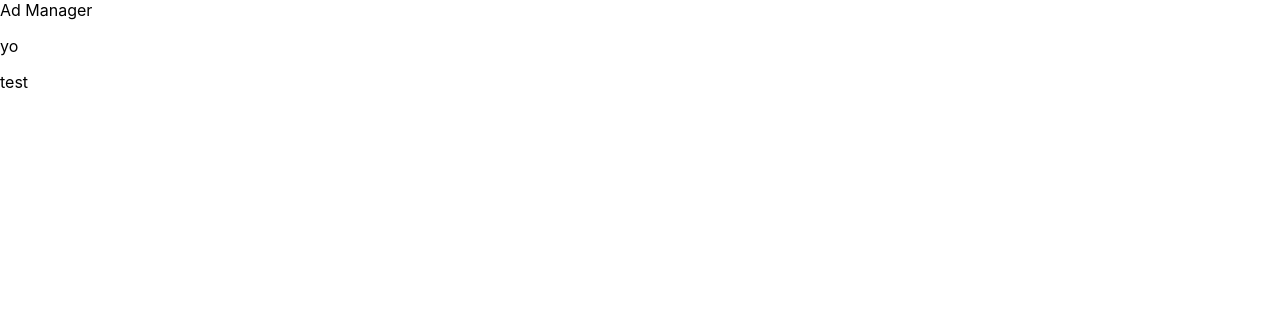
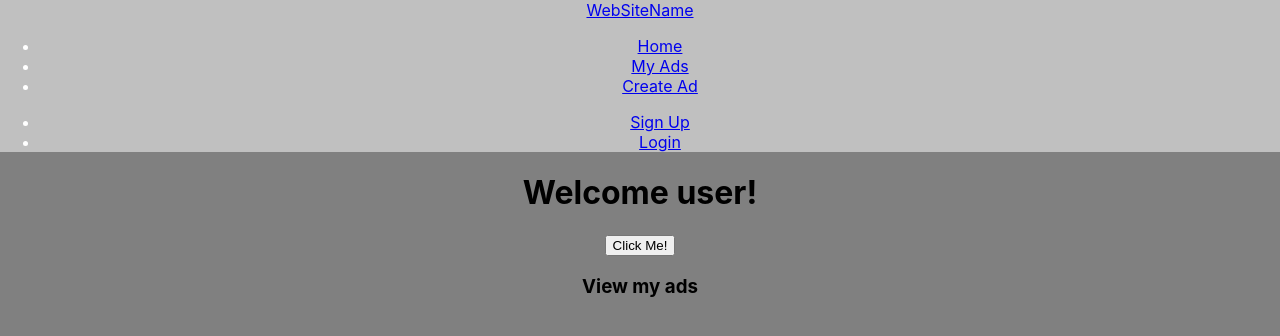
Before and after one commit to yobazy/ad-manager, a React (Create React App) app in the folder client/: page / in a window 1280 px wide. Shown: the top 336 px of the page. Built offline with nearby package versions, Linux system fonts and the light colour scheme.

Commit message:
Adds skeleton structure for main page

```diff
--- a/client/package.json
+++ b/client/package.json
@@ -11,7 +11,7 @@
     "react": "^18.2.0",
     "react-bootstrap": "^2.5.0",
     "react-dom": "^18.2.0",
-    "react-scripts": "5.0.1",
+    "react-scripts": "^2.1.3",
     "web-vitals": "^2.1.4"
   },
   "scripts": {
--- a/client/src/App.css
+++ b/client/src/App.css
@@ -1,4 +1,4 @@
-/* .App {
+.App {
   text-align: center;
 }
 
@@ -14,13 +14,13 @@
 }
 
 .App-header {
-  background-color: #282c34;
-  min-height: 100vh;
-  display: flex;
+  /* background-color: #282c34; */
+  /* min-height: 100vh; */
+  /* display: flex;
   flex-direction: column;
   align-items: center;
   justify-content: center;
-  font-size: calc(10px + 2vmin);
+  font-size: calc(10px + 2vmin); */
   color: white;
 }
 
@@ -35,4 +35,12 @@
   to {
     transform: rotate(360deg);
   }
-} */
+}
+
+.navbar {
+  background-color: silver;
+}
+
+body {
+  background-color: gray;
+}
--- a/client/src/App.js
+++ b/client/src/App.js
@@ -1,13 +1,48 @@
-import './App.css';
+import "./App.css";
+import React from "react";
 
 function App() {
   return (
     <div className="App">
       <header className="App-header">
-        <nav>Ad Manager</nav>
-        <p>yo</p>
-        <p>test</p>
+        <nav class="navbar navbar-inverse">
+          <div class="container-fluid">
+            <div class="navbar-header">
+              <a class="navbar-brand" href="#">
+                WebSiteName
+              </a>
+            </div>
+            <ul class="nav navbar-nav">
+              <li class="active">
+                <a href="#">Home</a>
+              </li>
+              <li>
+                <a href="#">My Ads</a>
+              </li>
+              <li>
+                <a href="#">Create Ad</a>
+              </li>
+            </ul>
+            <ul class="nav navbar-nav navbar-right">
+              <li>
+                <a href="#">
+                  <span class="glyphicon glyphicon-user"></span> Sign Up
+                </a>
+              </li>
+              <li>
+                <a href="#">
+                  <span class="glyphicon glyphicon-log-in"></span> Login
+                </a>
+              </li>
+            </ul>
+          </div>
+        </nav>
       </header>
+      <body>
+        <h1>Welcome user!</h1>
+        <button type="button">Click Me!</button>
+        <h3>View my ads</h3>
+      </body>
     </div>
   );
 }
```
Also changed, not shown: 2 other files (tests, documents, lock files or other folders).
